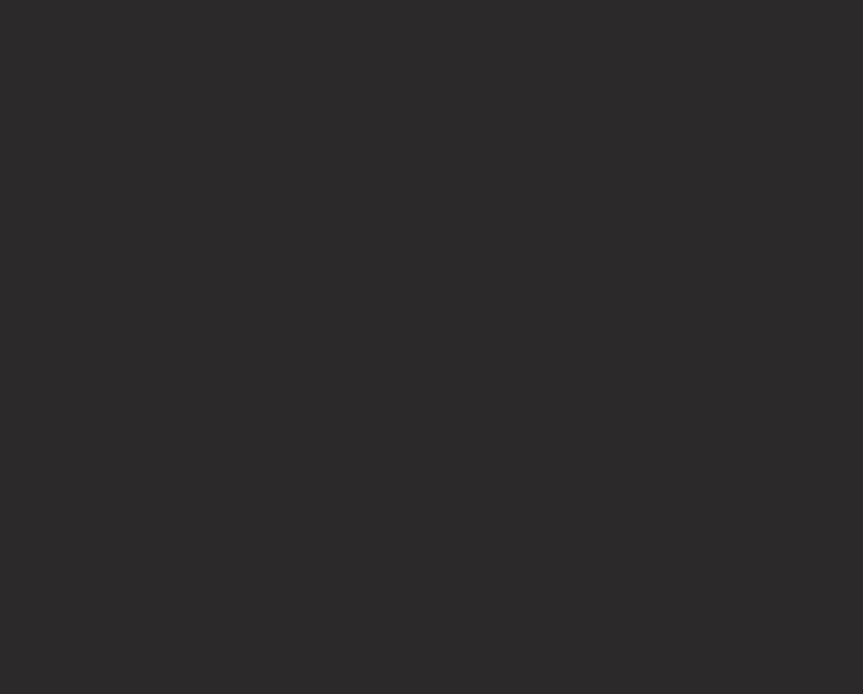
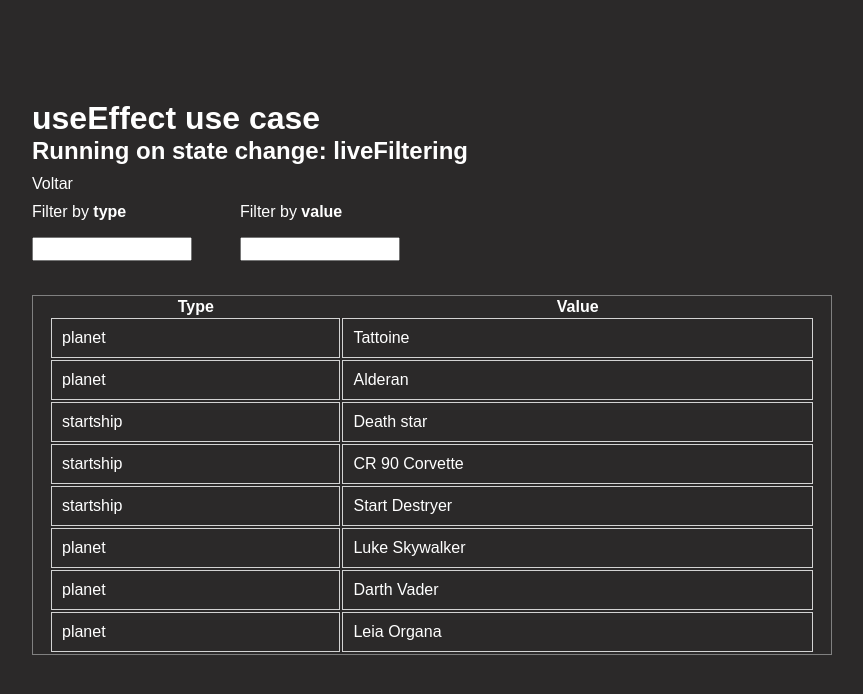
Before and after one commit to marcoscuomo/hooks, a React (Create React App) app: page /effect3 in a window 1280 px wide. Shown: the top 694 px of the page, without its empty margins (208-1071 px from the left). Built offline with nearby package versions, Linux system fonts and the light colour scheme.

Commit message:
Creating use case with useEffect to running on state change

```diff
--- /dev/null
+++ b/src/Effect1.tsx
@@ -0,0 +1,35 @@
+import { useEffect, useState } from "react"
+
+export default function Effect1() {
+
+  const [bio, setBio] = useState({})
+
+  useEffect((): any => {
+
+    let mounted = true
+
+    const fetchData = async () => {
+      const response = await fetch('https://swapi.dev/api/people/1/')
+      const data = await response.json()
+      console.log(data)
+
+      if(mounted){
+        setBio(data)
+      }
+
+    }
+    fetchData()
+
+    return () => mounted = false
+  }, [])
+  // Emoty dependecies array will make useEffect to run only once at startup because that array never changes
+
+  return(
+    <main className="main">
+      <h1>UseEffect use case</h1>
+      <h2>Runnig once on mount: fetch API data</h2>
+      <p>Luke Skywalker`s Bio:</p>
+      <pre>{JSON.stringify(bio, null, '\t')}</pre>
+    </main>
+  )
+}
--- /dev/null
+++ b/src/Effect2.tsx
@@ -0,0 +1,38 @@
+import { useEffect, useState } from "react"
+
+export default function Effect2() {
+
+  const [input, setInput] = useState('')
+  const [isValid, setIsValid]= useState(false)
+
+  function inputHandler(e: React.ChangeEvent<HTMLInputElement>) {
+    setInput(e.target.value)
+  }
+
+  useEffect(() => {
+    console.log(input.length)
+    if(input.length < 5 || /\d/.test(input)){
+      setIsValid(false)
+    } else {
+      setIsValid(true)
+    }
+  }, [input])
+
+  return(
+    <main className="main">
+      <h1>UseEffect use case</h1>
+      <h2>Running on state change: Validating input field</h2>
+      <hr />
+
+      <form className="form_effect">
+        <label htmlFor="input">Write someting (more than 5 non numerical characteres is a valid inout)</label>
+        <input type="text" id="input" autoComplete="off" onChange={inputHandler}  />
+      </form>
+      <p>
+        <span style={isValid ? {backgroundColor: 'lightgreen', padding: '.5rem'} : {backgroundColor: 'lightpink', padding: '.5rem'}}>
+          {isValid ? 'Valid input' : 'Input not valid'}
+        </span>
+      </p>
+    </main>
+  )
+}
--- /dev/null
+++ b/src/Effect3.tsx
@@ -0,0 +1,82 @@
+import { useEffect, useState } from "react"
+import { Link } from "react-router-dom"
+
+interface ITypesUniverse {
+  key: string,
+  type: string,
+  value: string
+}
+
+const universe: ITypesUniverse[] = [
+  {key: '1', type: 'planet', value: 'Tattoine'},
+  {key: '2', type: 'planet', value: 'Alderan'},
+  {key: '3', type: 'startship', value: 'Death star'},
+  {key: '4', type: 'startship', value: 'CR 90 Corvette'},
+  {key: '5', type: 'startship', value: 'Start Destryer'},
+  {key: '6', type: 'planet', value: 'Luke Skywalker'},
+  {key: '7', type: 'planet', value: 'Darth Vader'},
+  {key: '8', type: 'planet', value: 'Leia Organa'},
+]
+
+export default function Effect3() {
+
+  const [inputValue, setInputValue] = useState('')
+  const [inputType, setInputType] = useState('')
+  const [filteredArray, setFilteredArray] = useState<ITypesUniverse[]>(universe)
+  console.log(filteredArray);
+  const inputValueHandler = (e: any) => {
+    setInputValue(e.target.value)
+  }
+
+  const inputTypeHandler = (e: any) => {
+    setInputType(e.target.value)
+  }
+
+  useEffect(() => {
+    setFilteredArray((_: any) => {
+      return universe.filter(item => item.value.includes(inputValue)).filter(item => item.type.includes(inputType))
+    })
+  }, [inputValue, inputType])
+
+  //Prepare array to be rendered
+  const listItens = filteredArray.map((item: ITypesUniverse) => (
+    <>
+      <tr>
+        <td style={{ border: '1px solid lightgray', padding: '10px' }}>{item.type}</td>
+        <td style={{ border: '1px solid lightgray', padding: '10px' }}>{item.value}</td>
+      </tr>
+    </>
+  ))
+
+
+  return(
+    <main className="main">
+      <h1>useEffect use case</h1>
+      <h2>Running on state change: liveFiltering</h2>
+      <p><Link to="/">Voltar</Link></p>
+
+      <form style={{maxWidth: '23rem', display: 'flex', justifyContent: 'space-between', alignItems: 'center'}}>
+        <div>
+          <label htmlFor="input-type">Filter by <b>type</b></label><br />
+          <input type="text" id="input-type" autoComplete="off" onChange={inputTypeHandler} style={{height: '1.5rem', width: '10rem', margin: '1rem 0' }} />
+        </div>
+        <div>
+          <label htmlFor="input-value">Filter by <b>value</b></label><br />
+          <input type="text" id="input-value" autoComplete="off" onChange={inputValueHandler} style={{height: '1.5rem', width: '10rem', margin: '1rem 0' }} />
+        </div>
+      </form>
+      <br />
+      <table style={{width: '100%', border: '1px solid gray', padding: '0 1rem'}}>
+        <thead>
+          <tr>
+            <th>Type</th>
+            <th>Value</th>
+          </tr>
+        </thead>
+        <tbody>
+          {listItens}
+        </tbody>
+      </table>
+    </main>
+  )
+}
--- a/src/Home.tsx
+++ b/src/Home.tsx
@@ -25,6 +25,15 @@ export default function Home() {
         <li>
           <Link to="/reducer2">Use Reducer 2 - Authentication</Link>
         </li>
+        <li>
+          <Link to="/effect1">Use Effect 1 - fetch API</Link>
+        </li>
+        <li>
+          <Link to="/effect2">Use Effect 2 - Validating input field</Link>
+        </li>
+        <li>
+          <Link to="/effect3">Use Effect 3 - Live filtering</Link>
+        </li>
       </ul>
     </main>
   )
--- a/src/index.css
+++ b/src/index.css
@@ -104,3 +104,15 @@ a {
 .title-dark {
   color: #111;
 }
+
+.form_effect {
+  margin-top: 10px;
+  display: flex;
+  flex-direction: column;
+}
+
+.form_effect input {
+  padding: 10px;
+  margin-top: 5px;
+  width: 50%;
+}
--- a/src/routes.tsx
+++ b/src/routes.tsx
@@ -8,6 +8,9 @@ import StateToggle from './StateToggle';
 import StateApiLoading from './StateApiLoading';
 import Reducer1 from './Reducer1';
 import Reducer2 from './Reducer2';
+import Effect1 from './Effect1';
+import Effect2 from './Effect2';
+import Effect3 from './Effect3';
 
 export default function Routes() {
   return(
@@ -19,6 +22,9 @@ export default function Routes() {
       <Route component = { StateApiLoading } path="/stateApiLoading" exact />
       <Route component = { Reducer1 } path="/reducer1" exact />
       <Route component = { Reducer2 } path="/reducer2" exact />
+      <Route component = { Effect1 } path="/effect1" exact />
+      <Route component = { Effect2 } path="/effect2" exact />
+      <Route component = { Effect3 } path="/effect3" exact />
 
     </BrowserRouter>
   )
```
